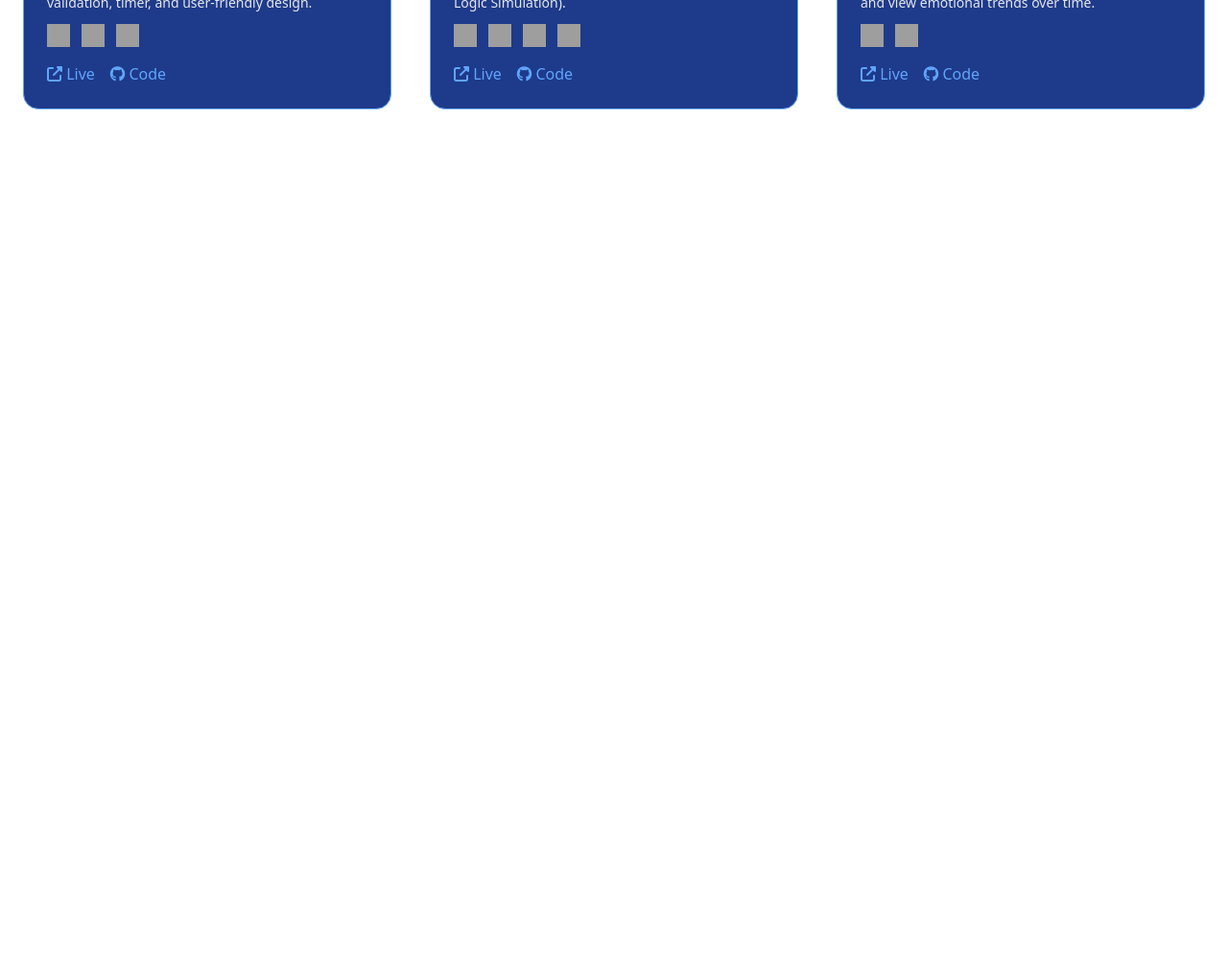
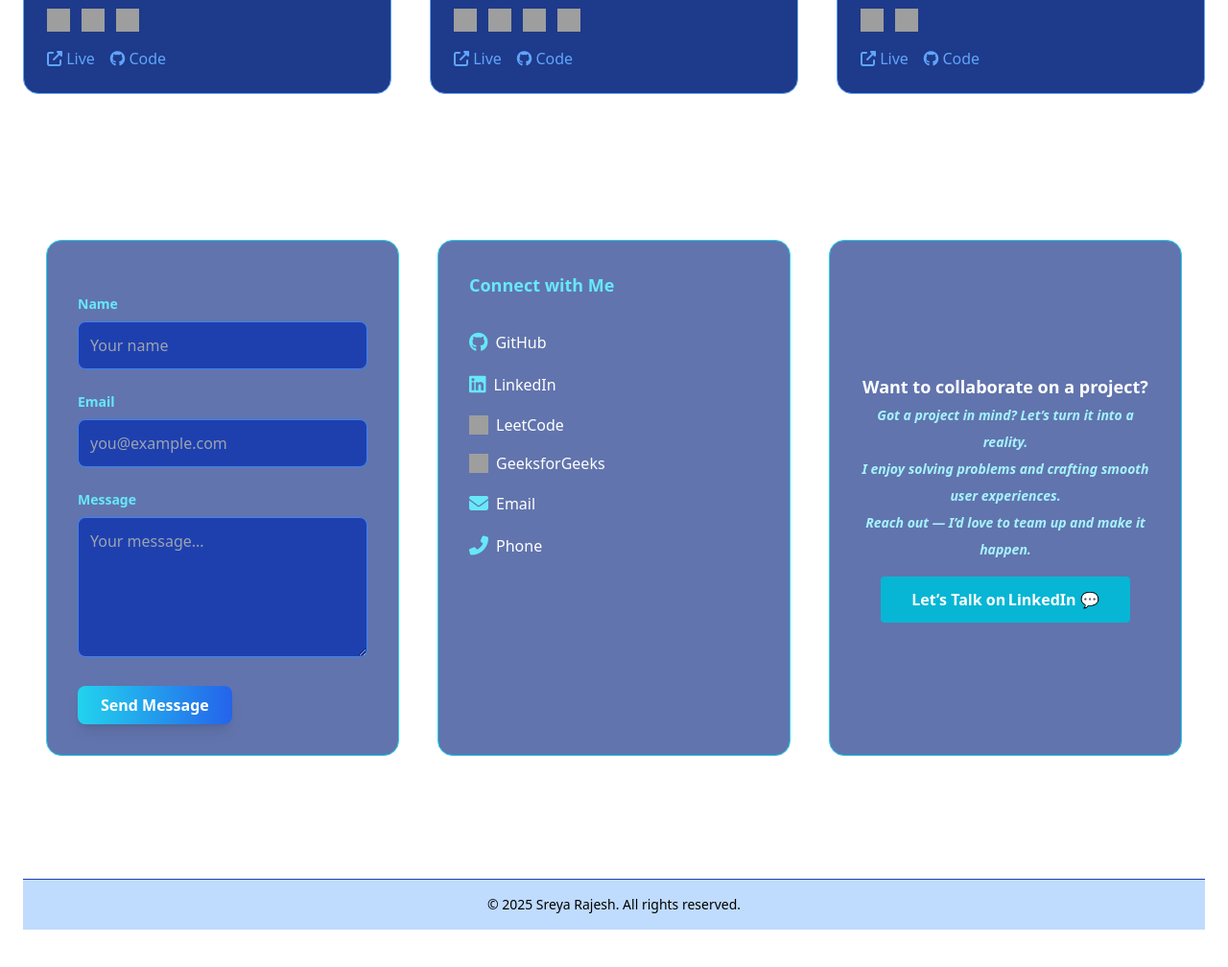
Before and after one commit to sreya1711/PORTFOLIO11, a plain HTML site: page index.html in a window 1280 px wide. Shown: the part 1626-2634 px from the top of the page at 96% size. Before the commit the page ends 1804 px from the top, so only its background shows below. Drawn offline with nearby package versions, Linux system fonts and the light colour scheme; grey boxes are pictures that could not be loaded.

Commit message:
Updated portfolio code

```diff
--- a/index.html
+++ b/index.html
@@ -5,6 +5,7 @@
   <meta name="viewport" content="width=device-width, initial-scale=1.0" />
   <title>Sreya Rajesh | Portfolio</title>
   <link rel="stylesheet" href="https://cdnjs.cloudflare.com/ajax/libs/font-awesome/6.4.0/css/all.min.css" />
+
   <script src="https://cdn.tailwindcss.com"></script>
   <script>
     tailwind.config = {
@@ -52,40 +53,32 @@
       ⬇ Download CV
     </a>
   </section>
-
-<section id="about" class="max-w-7xl mx-auto px-6 py-12 text-white">
+  <section id="about" class="max-w-7xl mx-auto px-6 py-12 text-white">
   <h2 class="text-4xl font-bold text-center mb-12">About Me</h2>
 
-  <div class="flex flex-col md:flex-row items-start gap-10">
-
-    <!-- Left Panel - Image -->
-    <div class="md:w-1/3 w-full flex justify-center">
-      <div class="p-2 rounded-xl border-4 border-blue-500 glow-image shadow-lg transition-all duration-300">
-        <img src="image1.jpg" alt="Sreya Rajesh" class="rounded-xl w-64 h-64 object-cover">
-      </div>
-    </div>
-
-    <!-- Right Panel - Info Boxes -->
-    <div class="md:w-2/3 w-full grid grid-cols-1 md:grid-cols-2 gap-6">
+  <div class="flex justify-center">
+    <!-- Right Panel - Info Boxes (Centered Full Width on Small, Limited Width on Large) -->
+    <div class="w-full md:w-2/3 grid grid-cols-1 md:grid-cols-2 gap-6">
 
       <!-- About Box -->
-      <div onclick="this.classList.toggle('glow-active')" class="glow-box bg-blue-900 rounded-2xl p-6 border border-blue-400 cursor-pointer transition-all duration-300">
+      <div onclick="this.classList.toggle('glow-active')" class="glow-box bg-blue-900 rounded-2xl p-4 border border-blue-400 cursor-pointer transition-all duration-300 flex flex-col justify-start">
         <h3 class="text-xl font-semibold text-cyan-300 mb-4">
           <i class="fas fa-user-circle mr-2"></i>ABOUT
         </h3>
-        <p>I am Sreya Rajesh, a passionate front-end developer and aspiring software engineer.</p>
-        <p>I love crafting intuitive UI designs and bringing them to life using web technologies.</p>
-        <p>My work blends creativity with logical thinking, aiming to deliver seamless user experiences.</p>
-        <p>I strive to stay current with evolving tech and continuously grow as a developer.</p>
+        <div class="space-y-3 text-base">
+          <p>I am Sreya Rajesh, a passionate front-end developer and aspiring software engineer.</p>
+          <p>I love crafting intuitive UI designs and bringing them to life using web technologies.</p>
+          <p>My work blends creativity with logical thinking, aiming to deliver seamless user experiences.</p>
+          <p>I strive to stay current with evolving tech and continuously grow as a developer.</p>
+        </div>
       </div>
 
       <!-- Skills Box -->
-      <div onclick="this.classList.toggle('glow-active')" class="glow-box bg-blue-900 rounded-2xl p-6 border border-blue-400 cursor-pointer transition-all duration-300">
+      <div onclick="this.classList.toggle('glow-active')" class="glow-box bg-blue-900 rounded-2xl p-4 border border-blue-400 cursor-pointer transition-all duration-300 flex flex-col justify-start">
         <h3 class="text-xl font-semibold text-cyan-300 mb-4 flex items-center">
           <i class="fas fa-laptop-code mr-2"></i>SKILLS
         </h3>
-
-        <div class="space-y-3 text-white">
+        <div class="space-y-3 text-white text-base">
           <div class="flex items-center gap-2 glow-frontend">
             <img src="https://cdn.jsdelivr.net/gh/devicons/devicon/icons/html5/html5-original.svg" class="w-6 h-6" alt="HTML">
             <span>HTML</span>
@@ -102,7 +95,6 @@
             <img src="https://cdn.jsdelivr.net/gh/devicons/devicon/icons/react/react-original.svg" class="w-6 h-6" alt="React.js">
             <span>React.js</span>
           </div>
-
           <div class="flex items-center gap-2 glow-backend">
             <img src="https://cdn.jsdelivr.net/gh/devicons/devicon/icons/nodejs/nodejs-original.svg" class="w-6 h-6" alt="Node.js">
             <span>Node.js</span>
@@ -111,22 +103,21 @@
             <img src="https://cdn.jsdelivr.net/gh/devicons/devicon/icons/express/express-original.svg" class="w-6 h-6 bg-white rounded-sm" alt="Express.js">
             <span>Express.js</span>
           </div>
-
           <div class="flex items-center gap-2 glow-database">
             <img src="https://cdn.jsdelivr.net/gh/devicons/devicon/icons/mongodb/mongodb-original.svg" class="w-6 h-6" alt="MongoDB">
             <span>MongoDB</span>
           </div>
-
           <div class="flex items-center gap-2 glow-tools">
             <img src="https://cdn.jsdelivr.net/gh/devicons/devicon/icons/git/git-original.svg" class="w-6 h-6" alt="Git">
             <span>Git & GitHub</span>
           </div>
         </div>
       </div>
+
     </div>
   </div>
 
-  <!-- Glow Styles -->
+  <!-- Glow Styles (unchanged) -->
   <style>
     .glow-box {
       transition: all 0.4s ease;
@@ -156,7 +147,6 @@
       transform: scale(1.02);
     }
 
-    /* Colored text glows for skill categories */
     .glow-frontend:hover {
       text-shadow: 0 0 10px #facc15, 0 0 20px #fde68a;
     }
@@ -174,6 +164,7 @@
     }
   </style>
 </section>
+
 
 <section id="projects" class="max-w-7xl mx-auto px-6 py-16 text-white">
   <h2 class="text-4xl font-bold text-center mb-12">Projects</h2>
@@ -240,7 +231,110 @@
       border-color: cyan;
     }
   </style>
+<!-- CONTACT -->
+<!-- CONTACT -->
+<section id="contact" class="max-w-7xl mx-auto px-6 py-16 text-white">
+  <h2 class="text-4xl font-bold text-center mb-12">Contact Me</h2>
+
+  <div class="grid gap-10 md:grid-cols-3">
+
+    <!-- LEFT: FORM -->
+<!-- LEFT: FORM -->
+<div class="bg-blue-900/70 rounded-2xl p-8 border border-cyan-400
+            hover:shadow-[0_0_20px_#0ff] transition-shadow duration-300">
+  <form action="https://formspree.io/f/xkgzwjky" method="POST" class="space-y-6">
+    <!-- hidden fields (optional but useful) -->
+    <input type="hidden" name="_subject" value="New message from portfolio">
+
+    <div>
+      <label for="name" class="block mb-2 text-sm font-semibold text-cyan-300">Name</label>
+      <input id="name" name="name" required
+             class="w-full p-3 rounded-lg bg-blue-800 border border-blue-500 placeholder-gray-400 text-white
+                    focus:outline-none focus:ring-2 focus:ring-cyan-400"
+             placeholder="Your name">
+    </div>
+
+    <div>
+      <label for="email" class="block mb-2 text-sm font-semibold text-cyan-300">Email</label>
+      <input id="email" name="email" type="email" required
+             class="w-full p-3 rounded-lg bg-blue-800 border border-blue-500 placeholder-gray-400 text-white
+                    focus:outline-none focus:ring-2 focus:ring-cyan-400"
+             placeholder="you@example.com">
+    </div>
+
+    <div>
+      <label for="message" class="block mb-2 text-sm font-semibold text-cyan-300">Message</label>
+      <textarea id="message" name="message" rows="5" required
+                class="w-full p-3 rounded-lg bg-blue-800 border border-blue-500 placeholder-gray-400 text-white
+                       focus:outline-none focus:ring-2 focus:ring-cyan-400"
+                placeholder="Your message..."></textarea>
+    </div>
+
+    <button type="submit"
+            class="bg-gradient-to-r from-cyan-400 to-blue-600 hover:from-blue-500 hover:to-cyan-500
+                   px-6 py-2 rounded-lg font-semibold shadow-lg transition-all">
+      Send Message
+    </button>
+  </form>
+</div>
+
+
+    <!-- MIDDLE: SOCIALS -->
+     <div class="bg-blue-900/70 rounded-2xl p-8 border border-cyan-400
+            hover:shadow-[0_0_20px_#0ff] transition-shadow duration-300
+            flex flex-col gap-4">
+      <h3 class="text-cyan-300 text-lg font-bold mb-4">Connect with Me</h3>
+
+      <a href="https://github.com/sreya1711/" target="_blank" class="flex items-center gap-2">
+        <i class="fab fa-github text-xl text-cyan-300"></i><span>GitHub</span>
+      </a>
+      <a href="https://www.linkedin.com/in/sreya-rajesh11/" target="_blank" class="flex items-center gap-2">
+        <i class="fab fa-linkedin text-xl text-cyan-300"></i><span>LinkedIn</span>
+      </a>
+      <a href="https://leetcode.com/u/Sreya_11/" target="_blank" class="flex items-center gap-2">
+        <img src="https://cdn.jsdelivr.net/npm/simple-icons@v5/icons/leetcode.svg" alt="LeetCode" class="w-5 h-5">
+        <span>LeetCode</span>
+       <a href="https://www.geeksforgeeks.org/user/sreyarajed9u0/" target="_blank" class="flex items-center gap-2">
+  <img src="https://upload.wikimedia.org/wikipedia/commons/4/43/GeeksforGeeks.svg" alt="GeeksforGeeks" class="w-5 h-5">
+  <span>GeeksforGeeks</span>
+</a>
+
+
+      <a href="mailto:sreyarajesh110805@gmail.com" class="flex items-center gap-2">
+        <i class="fas fa-envelope text-xl text-cyan-300"></i><span>Email</span>
+      </a>
+      <a href="tel:+918848916341" class="flex items-center gap-2">
+        <i class="fas fa-phone-alt text-xl text-cyan-300"></i><span>Phone</span>
+      </a>
+    </div>
+
+    <!-- RIGHT: CTA -->
+     <!-- RIGHT: Collaboration container -->
+<div class="bg-blue-900/70 rounded-2xl p-8 border border-cyan-400
+            hover:shadow-[0_0_20px_#0ff] transition-shadow duration-300
+            flex flex-col items-center justify-center">
+  <p class="text-lg font-semibold mb-4 text-center">
+    Want to collaborate on a project?<br>
+    <span class="text-sm text-cyan-200 italic">
+      Got a project in mind? Let’s turn it into a reality.<br>
+      I enjoy solving problems and crafting smooth user experiences.<br>
+      Reach out — I’d love to team up and make it happen.
+    </span>
+  </p>
+
+  <!-- LINKEDIN MESSAGE BUTTON -->
+  <a href="https://www.linkedin.com/in/sreya-rajesh11/" target="_blank"
+     class="block text-center bg-cyan-500 hover:bg-cyan-600 font-bold py-3 px-8 rounded transition">
+    Let’s Talk on LinkedIn 💬
+  </a>
+</div>
+
 </section>
+
+<!-- FOOTER -->
+<footer class="mt-16 py-4 text-center text-sm bg-blue-200 text-black border-t border-blue-800">
+  © 2025 Sreya Rajesh. All rights reserved.
+</footer>
 
   <script>
     tsParticles.load("tsparticles", {
```
Also changed, not shown: image.png (added), image2.png (added), image3.png (added).
